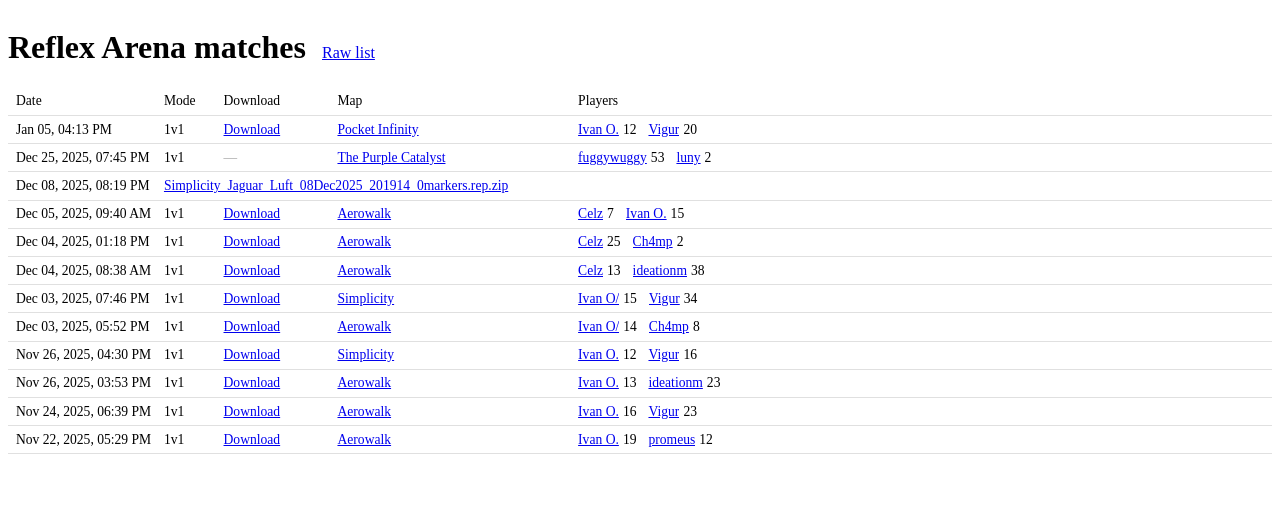
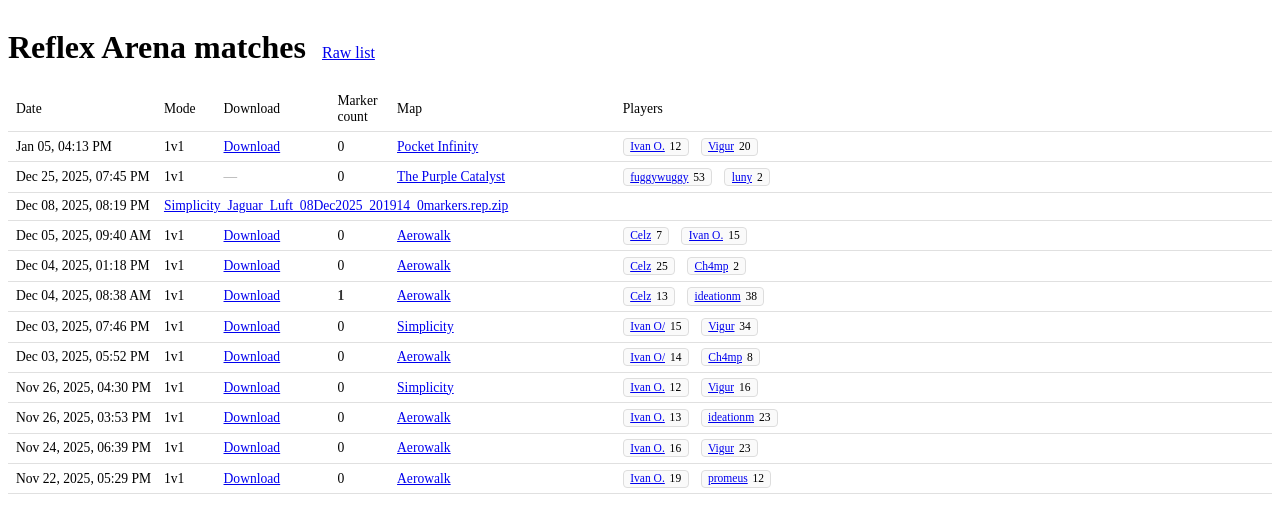
Before and after one commit to furioness/reflex-arena-srv-docker, a Vue app in the folder _internal/replay_frontend/: page / in a window 1280 px wide. Shown: the top 526 px of the page. Built offline with nearby package versions, Linux system fonts and the light colour scheme.

Commit message:
Add "marker count" column and small visual improvements
Signed-off-by: Ivan Omelchenko <omelchenkoivan96@gmail.com>

```diff
--- a/_internal/replay_frontend/src/App.vue
+++ b/_internal/replay_frontend/src/App.vue
@@ -52,7 +52,7 @@ onMounted(async () => {
 
     Object.assign(matches.value, matchesChunk)
   }
-  console.debug(`Loaded ${Object.keys(matches).length} matches`)
+  console.debug(`Loaded ${Object.keys(matches.value).length} matches`)
 })
 </script>
 
--- a/_internal/replay_frontend/src/components/MatchList.vue
+++ b/_internal/replay_frontend/src/components/MatchList.vue
@@ -18,6 +18,7 @@ const orderedMatches: ComputedRef<Array<[string, Match]>> = computed(() => {
     <div class="cell date">Date</div>
     <div class="cell mode">Mode</div>
     <div class="cell download">Download</div>
+    <div class="cell marker-count">Marker<br/>count</div>
     <div class="cell map">Map</div>
     <div class="cell players">Players</div>
   </div>
@@ -36,6 +37,7 @@ const orderedMatches: ComputedRef<Array<[string, Match]>> = computed(() => {
     [date] 20ch
     [mode] 7ch
     [download] 15ch
+    [marker_count] 7ch
     [map] minmax(12ch, 1fr)
     [players] minmax(0, 3fr);
 
--- a/_internal/replay_frontend/src/components/MatchRowWithMeta.vue
+++ b/_internal/replay_frontend/src/components/MatchRowWithMeta.vue
@@ -31,6 +31,10 @@ function getMapWorkshopLink(replayMeta: ReplayMeta): string {
       <span v-else class="disabled">—</span>
     </div>
 
+    <div :class="{ highlighted: match.metadata.marker_count > 0 }" class="cell marker-count">
+      {{ match.metadata.marker_count }}
+    </div>
+
     <div :title="match.metadata.map_title" class="cell map">
       <a :href="getMapWorkshopLink(match.metadata)" target="_blank">
         {{ match.metadata.map_title }}
@@ -62,9 +66,16 @@ function getMapWorkshopLink(replayMeta: ReplayMeta): string {
 }
 
 .player {
-  display: flex;
-  gap: 0.25rem;
-  min-width: max-content;
+  display: inline-flex;
+  align-items: center;
+  gap: 0.3rem;
+
+  padding: 0.1rem 0.4rem;
+  border: 1px solid #ddd;
+  border-radius: 4px;
+
+  font-size: 0.85em;
+  background: #fafafa;
 }
 
 .player-name {
@@ -76,4 +87,9 @@ function getMapWorkshopLink(replayMeta: ReplayMeta): string {
 .disabled {
   color: #aaa;
 }
+
+.marker-count.highlighted {
+  font-weight: 600;
+  color: #333;
+}
 </style>
```
Also changed, not shown: 3 other files (tests, documents, lock files or other folders).
